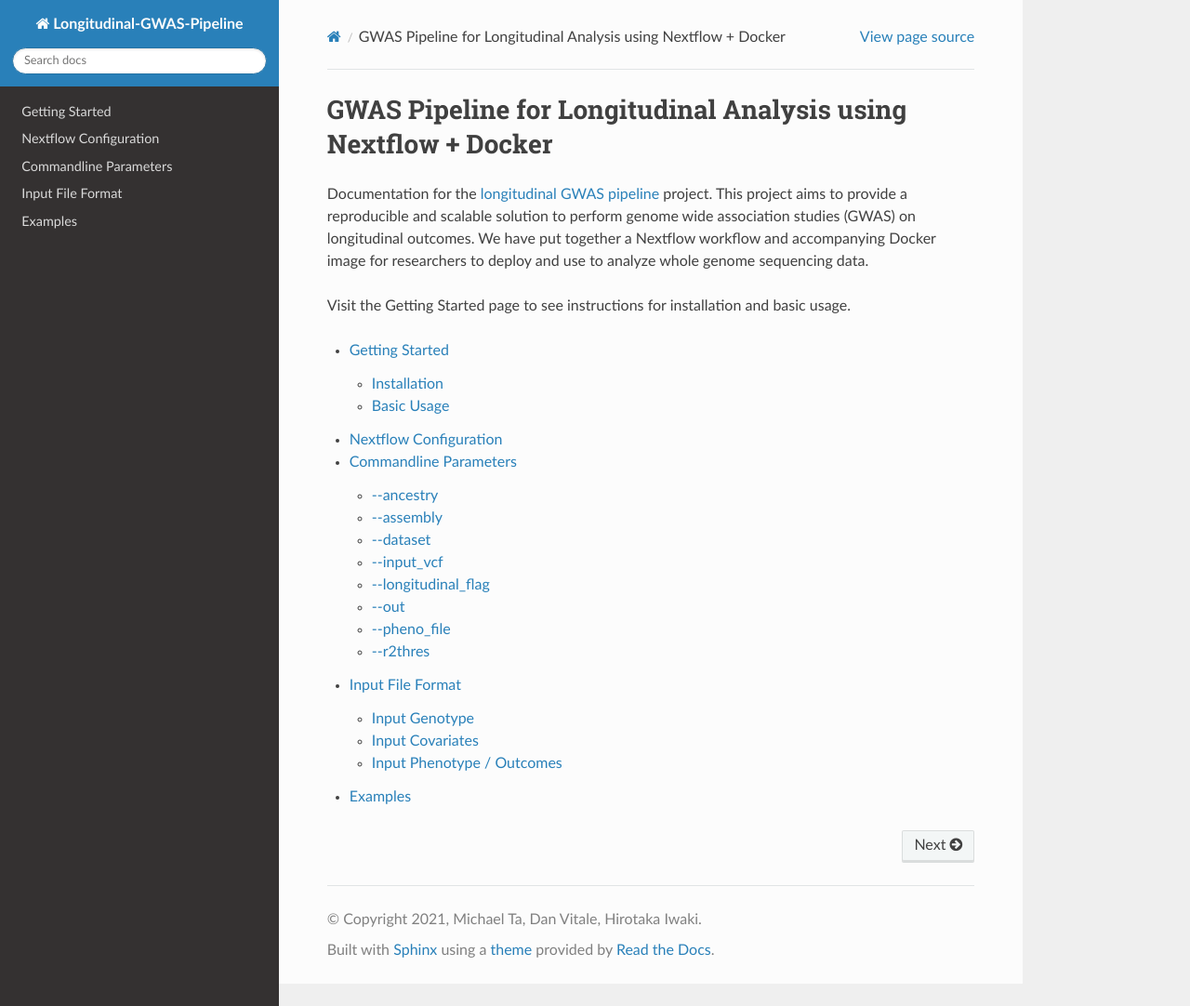
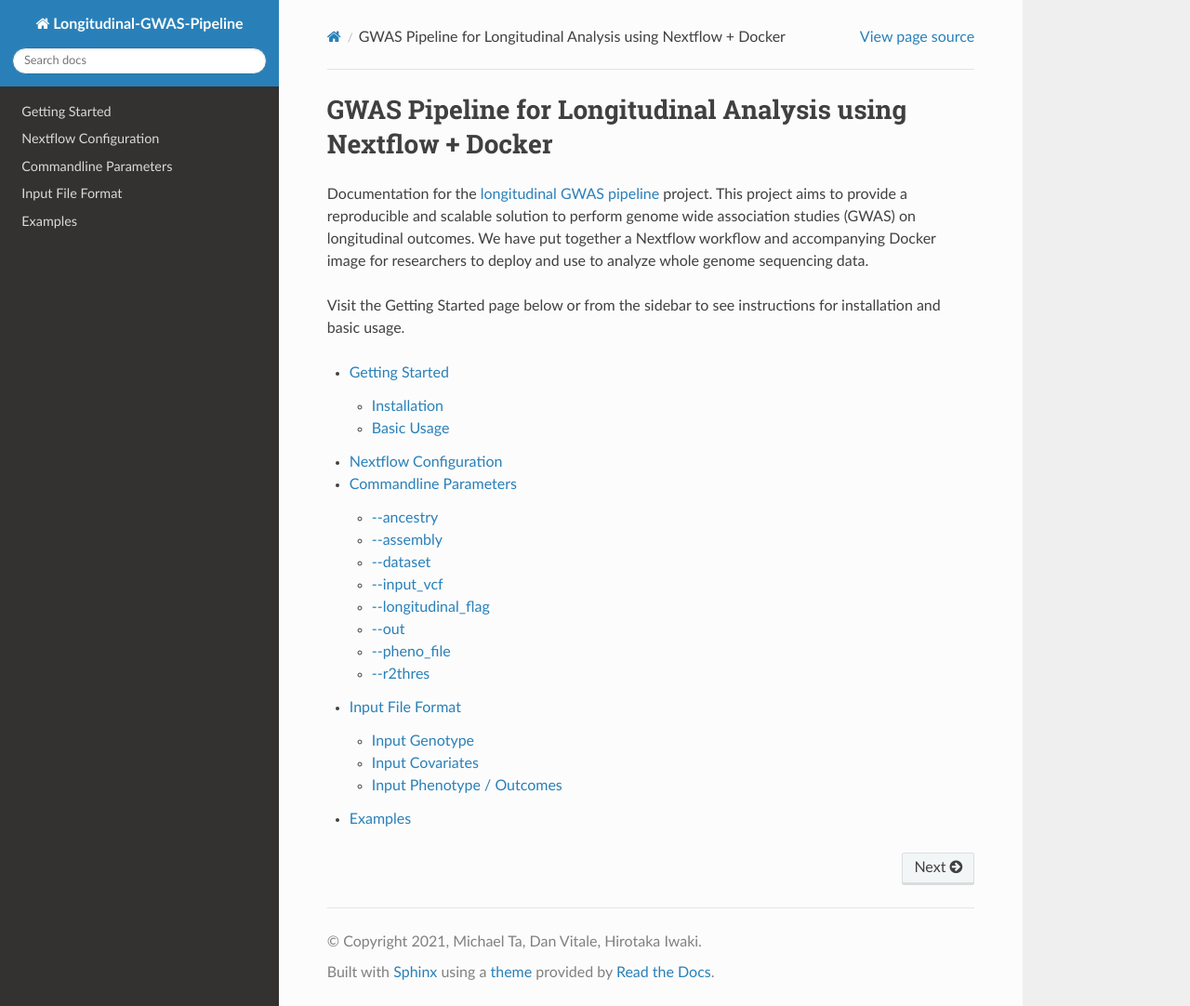
Before and after one commit to michael-ta/longitudinal-GWAS-pipeline, a Sphinx documentation site: the page built from docs/index.rst, in a window 1280 px wide and 1082 px high. Shown: the whole window at 93% size. Built offline with Sphinx 7.4.7 and the Read the Docs theme 2.0.0, drawn with Linux system fonts in a browser that asks for light colours.

Commit message:
minor adjustments to theme

```diff
--- a/docs/index.rst
+++ b/docs/index.rst
@@ -4,14 +4,14 @@
    contain the root `toctree` directive.
 
 GWAS Pipeline for Longitudinal Analysis  using Nextflow + Docker
-====================================
+================================================================
 
 Documentation for the `longitudinal GWAS pipeline <https://github.com/michael-ta/longitudinal-GWAS-pipeline>`_
 project. This project aims to provide a reproducible and scalable solution to perform genome wide association
 studies (GWAS) on longitudinal outcomes. We have put together a Nextflow workflow and accompanying Docker image
 for researchers to deploy and use to analyze whole genome sequencing data.
 
-Visit the Getting Started page to see instructions for installation and basic usage.
+Visit the Getting Started page below or from the sidebar to see instructions for installation and basic usage.
 
 .. toctree::
    :maxdepth: 2
--- a/docs/requirements.txt
+++ b/docs/requirements.txt
@@ -1,2 +1,2 @@
 myst-parser==0.15.2
-sphinx_rtd_theme
+sphinx_rtd_theme==1.0.0
```
